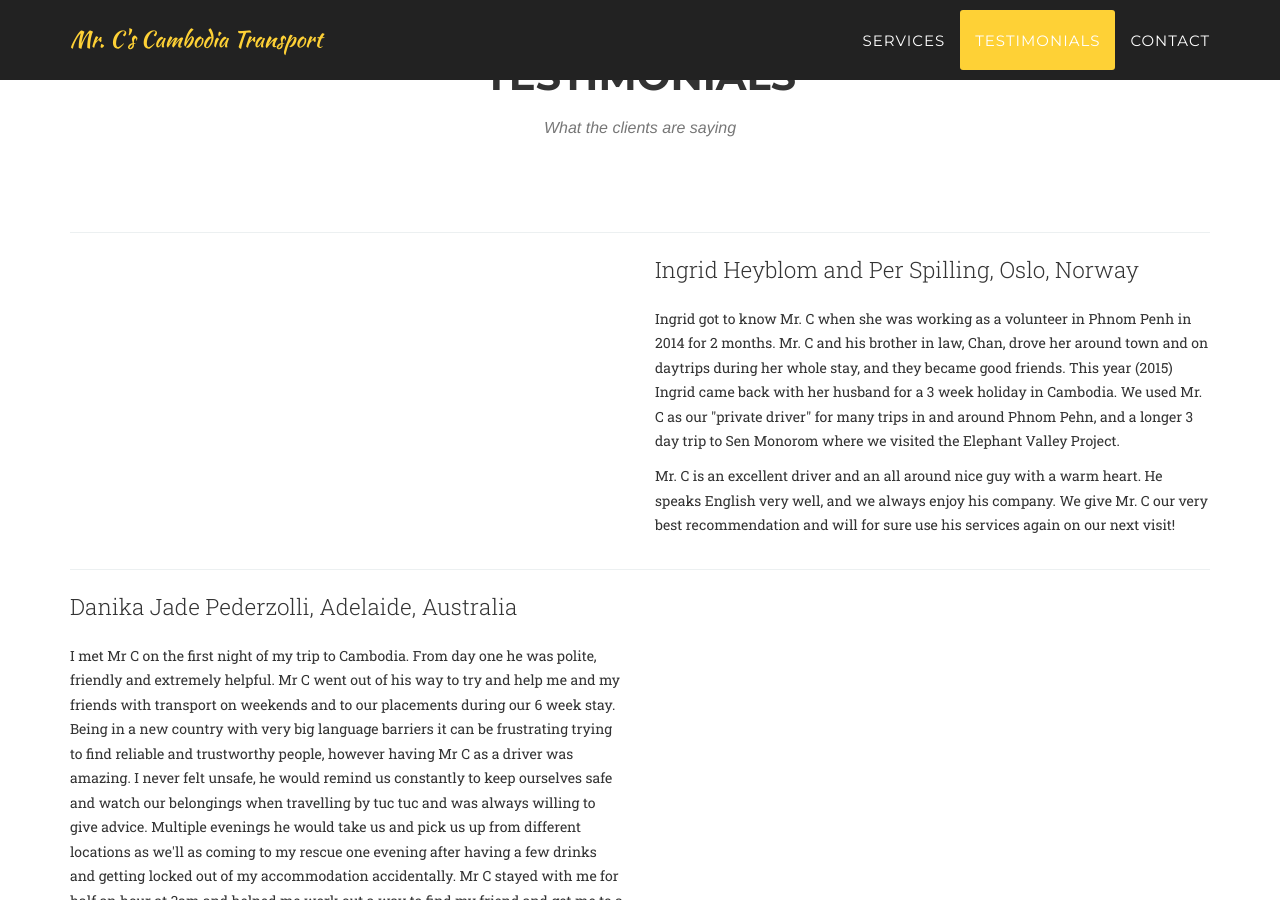
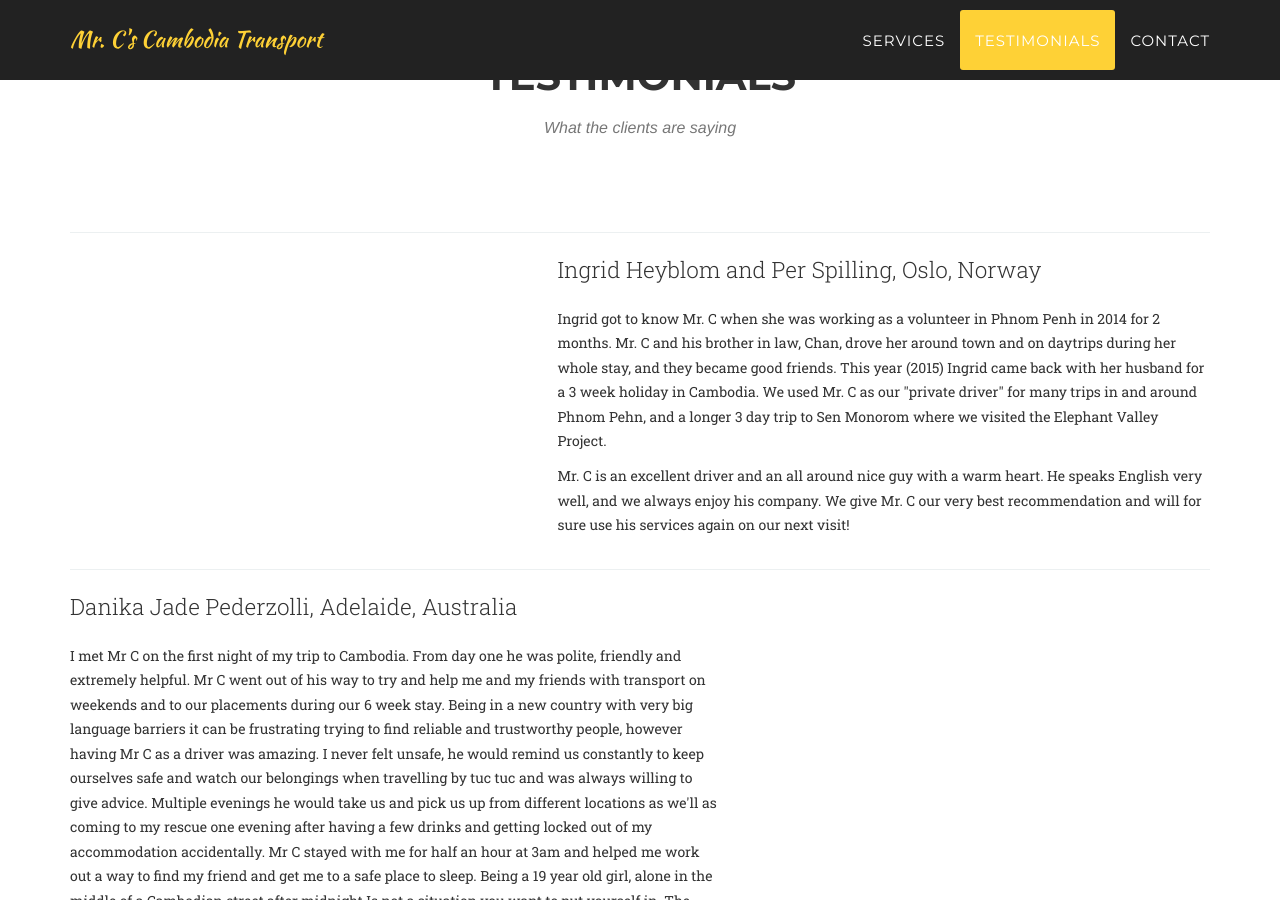
Before and after one commit to mrc-cambodiatransport/mrc-cambodiatransport.github.io, a Jekyll site: the page built from _posts/2015-03-11-reference-2.markdown, in a window 1280 px wide and 900 px high, scrolled down 1707 px. Built offline with Jekyll 4.4.1, drawn with Linux system fonts in a browser that asks for light colours; some web fonts are replaced.

Commit message:
Added a picture provided by Danika, and tweaked the testimonials layout a bit.

```diff
--- a/_includes/testimonials.html
+++ b/_includes/testimonials.html
@@ -18,12 +18,12 @@
                 <div class="col-lg-12 col-sm-12">
                     <hr class="section-heading-spacer">
                 </div>
-                <div class="col-lg-6 col-sm-6">
+                <div class="col-lg-7 col-sm-6">
                     <p class="lead">{{ post.title }}</p>
                     {{ post.description }}
                 </div>
                 <!--<div class="col-lg-5 col-lg-offset-2 col-sm-6">-->
-                <div class="col-lg-6 col-sm-6">
+                <div class="col-lg-5 col-sm-6">
                     <img class="img-responsive" src="img/{{ post.img }}" alt="">
                 </div>
             </div>
@@ -43,15 +43,22 @@
                 <div class="col-lg-12 col-sm-12">
                     <hr class="section-heading-spacer">
                 </div>
-                <!--<div class="col-lg-5 col-lg-offset-1 col-sm-push-6  col-sm-6">-->
-                <div class="col-lg-6 col-sm-push-6  col-sm-6">
+                <div class="col-lg-5 col-sm-6">
+                    <img class="img-responsive" src="img/{{ post.img }}" alt="">
+                </div>
+                <div class="col-lg-7 col-sm-6">
                     <p class="lead">{{ post.title }}</p>
                     {{ post.description }}
                 </div>
+                <!--<div class="col-lg-5 col-lg-offset-1 col-sm-push-6  col-sm-6">-->
+                <!--<div class="col-lg-7 col-sm-push-5  col-sm-6">-->
+                    <!--<p class="lead">{{ post.title }}</p>-->
+                    <!--{{ post.description }}-->
+                <!--</div>-->
                 <!--<div class="col-lg-5 col-sm-pull-6  col-sm-6">-->
-                <div class="col-lg-6 col-sm-pull-6  col-sm-6">
-                    <img class="img-responsive" src="img/{{ post.img }}" alt="">
-                </div>
+                <!--<div class="col-lg-5 col-sm-pull-7  col-sm-6">-->
+                    <!--<img class="img-responsive" src="img/{{ post.img }}" alt="">-->
+                <!--</div>-->
             </div>
 
         </div>
--- a/_posts/2015-03-11-reference-2.markdown
+++ b/_posts/2015-03-11-reference-2.markdown
@@ -3,7 +3,7 @@ title: Danika Jade Pederzolli, Adelaide, Australia
 layout: default
 modal-id: 1
 date: 2015-03-11
-img: mrc_on_tour_orig.jpeg
+img: mrc/danika.jpg
 alt: image-alt
 category: references
 description: |
```
Also changed, not shown: img/mrc/danika.jpg (added).
